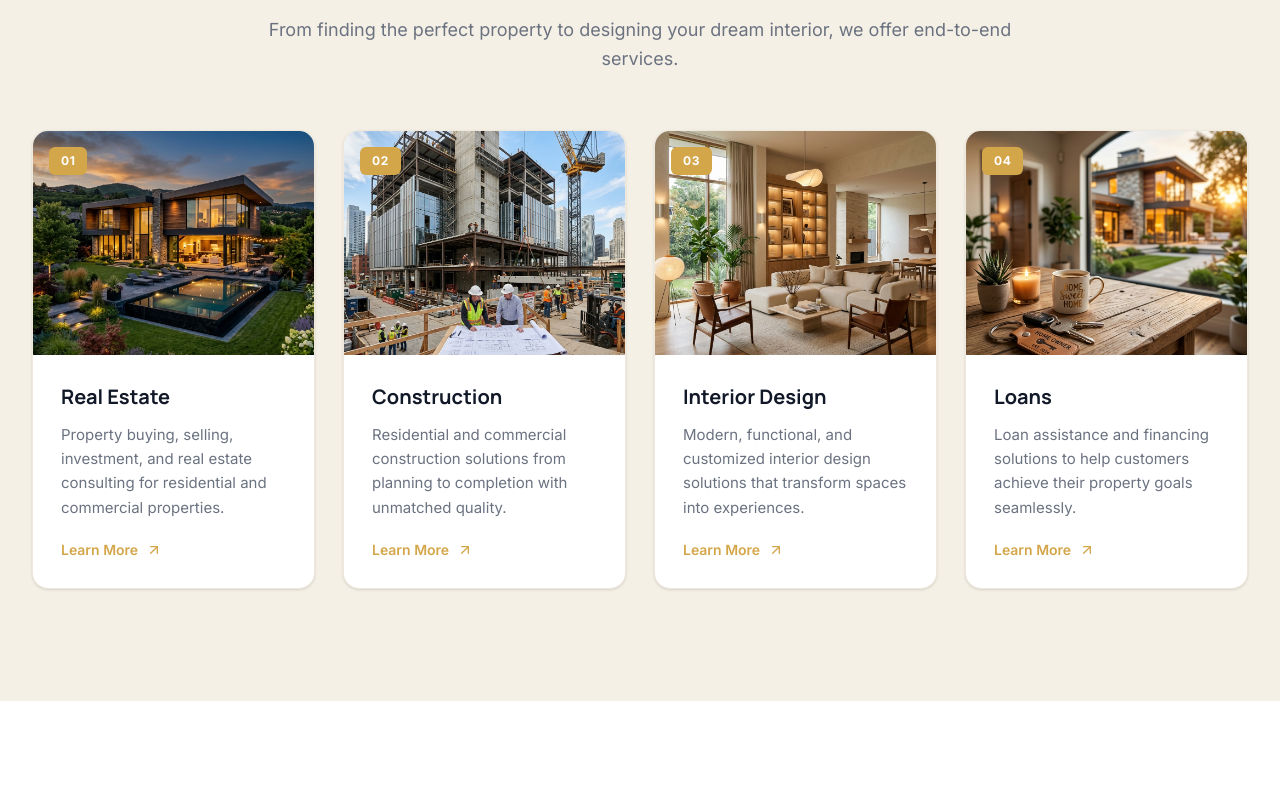
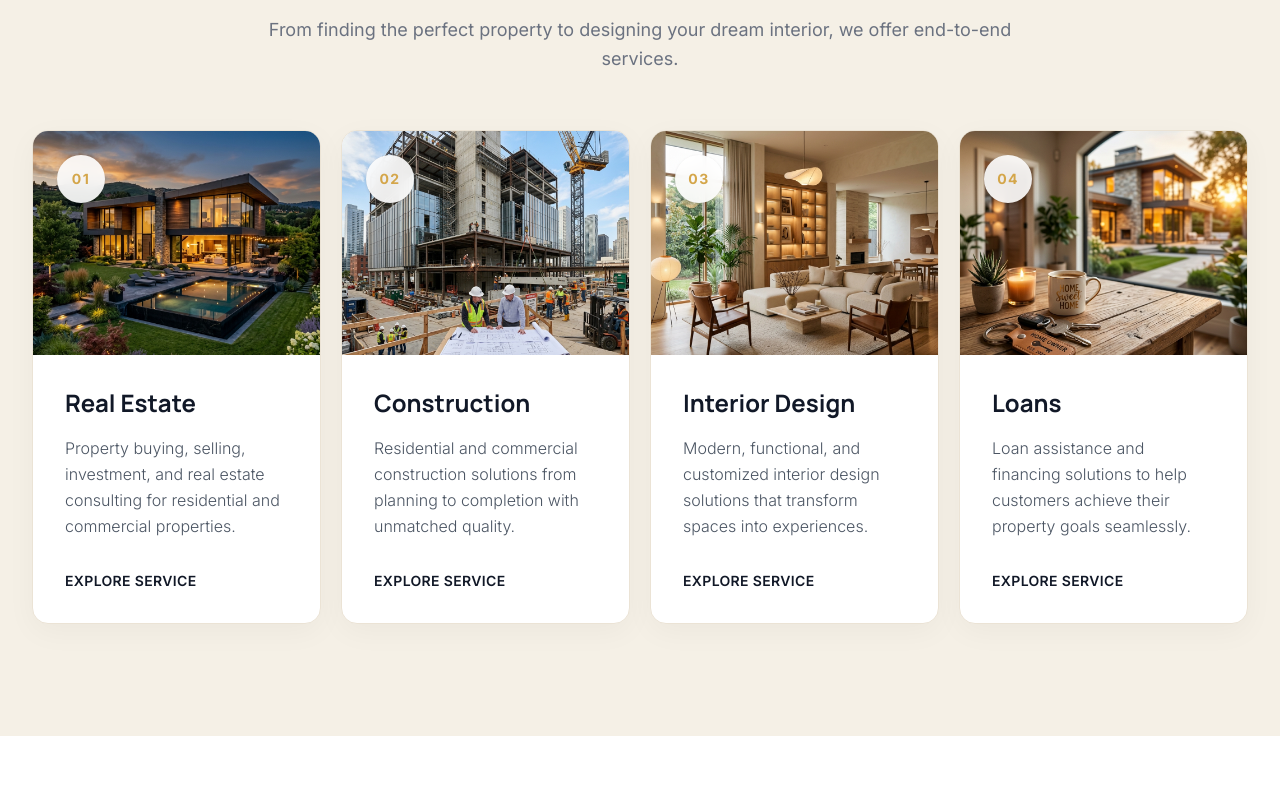
Before and after one commit to Mahesh0237/ManiRealestatewebsite, a React (Vite) app: page / in a window 1280 px wide. Shown: the part 1060-1860 px from the top of the page. Built offline with nearby package versions, Linux system fonts and the light colour scheme.

Commit message:
newupdates

```diff
--- a/src/components/layout/Footer.tsx
+++ b/src/components/layout/Footer.tsx
@@ -21,7 +21,7 @@ export default function Footer() {
   ];
 
   const socialLinks = [
-    { icon: FacebookIcon, href: '#', label: 'Facebook' },
+    { icon: FacebookIcon, href: 'https://www.facebook.com/share/19bDhnEQ4o/', label: 'Facebook' },
     { icon: InstagramIcon, href: 'https://www.instagram.com/my_dream_homes_and_interiors', label: 'Instagram' },
     { icon: LinkedInIcon, href: '#', label: 'LinkedIn' },
     { icon: YoutubeIcon, href: '#', label: 'YouTube' },
--- a/src/components/layout/Layout.tsx
+++ b/src/components/layout/Layout.tsx
@@ -13,7 +13,7 @@ export default function Layout() {
   }, [location.pathname]);
 
   return (
-    <div className="min-h-screen flex flex-col">
+    <div className="min-h-screen flex flex-col w-full overflow-hidden">
       <Header />
       <AnimatePresence mode="wait">
         <motion.main
--- a/src/components/sections/HeroCarousel.tsx
+++ b/src/components/sections/HeroCarousel.tsx
@@ -24,7 +24,7 @@ export default function HeroCarousel() {
   const slide = HERO_SLIDES[currentSlide];
 
   return (
-    <section className="relative h-screen min-h-[700px] overflow-hidden" id="hero">
+    <section className="relative h-[80vh] min-h-[500px] md:h-screen md:min-h-[700px] overflow-hidden" id="hero">
       {/* Background Images */}
       <AnimatePresence mode="sync">
         <motion.div
--- a/src/components/sections/ServicesSection.tsx
+++ b/src/components/sections/ServicesSection.tsx
@@ -13,7 +13,7 @@ export default function ServicesSection() {
           description="From finding the perfect property to designing your dream interior, we offer end-to-end services."
         />
 
-        <div className="grid grid-cols-1 sm:grid-cols-2 lg:grid-cols-4 gap-6 lg:gap-7">
+        <div className="grid grid-cols-1 sm:grid-cols-2 lg:grid-cols-4 gap-4 lg:gap-5">
           {SERVICES.map((service, index) => (
             <ScrollReveal key={service.id} delay={index * 0.1}>
               <ServiceCard service={service} index={index} />
--- a/src/components/ui/ServiceCard.tsx
+++ b/src/components/ui/ServiceCard.tsx
@@ -11,40 +11,49 @@ export default function ServiceCard({ service, index }: ServiceCardProps) {
   return (
     <Link
       to={service.link}
-      className="service-card group block bg-white rounded-2xl overflow-hidden shadow-sm border border-neutral-100/80"
+      className="service-card group flex flex-col h-full bg-white rounded-2xl overflow-hidden border border-neutral-100 shadow-[0_8px_30px_rgb(0,0,0,0.04)] hover:shadow-[0_20px_40px_rgb(0,0,0,0.08)] relative"
       style={{ animationDelay: `${index * 0.1}s` }}
     >
-      <div className="relative h-56 overflow-hidden">
+      <div className="relative h-56 overflow-hidden shrink-0">
+        <div className="absolute inset-0 bg-[var(--color-primary)]/10 z-10 opacity-0 group-hover:opacity-100 transition-opacity duration-500"></div>
         <img
           src={service.image}
           alt={service.title}
-          className="service-card-image w-full h-full object-cover"
+          className="service-card-image w-full h-full object-cover transform group-hover:scale-110 transition-transform duration-700 ease-[cubic-bezier(0.25,0.46,0.45,0.94)]"
           loading="lazy"
         />
-        <div className="absolute top-4 left-4">
-          <span
-            className="inline-block px-3 py-1.5 text-xs font-bold tracking-wider text-white rounded-md"
-            style={{ backgroundColor: 'var(--color-primary)' }}
+        <div className="absolute top-6 left-6 z-20">
+          <div
+            className="w-12 h-12 flex items-center justify-center rounded-full bg-white/90 backdrop-blur-sm shadow-sm"
           >
-            {service.number}
-          </span>
+            <span className="text-sm font-bold tracking-widest text-[var(--color-primary)]">
+              {service.number}
+            </span>
+          </div>
         </div>
       </div>
-      <div className="p-7">
+
+      <div className="p-8 relative flex flex-col grow">
+        <div className="absolute -top-6 right-8 w-12 h-12 bg-[var(--color-primary)] rounded-full flex items-center justify-center shadow-lg transform translate-y-4 opacity-0 group-hover:translate-y-0 group-hover:opacity-100 transition-all duration-500 z-20">
+          <ArrowUpRight className="w-5 h-5 text-white" />
+        </div>
+
         <h3
-          className="text-xl font-bold text-neutral-800 mb-3 group-hover:text-primary transition-colors duration-300"
-          style={{ fontFamily: 'var(--font-heading)', color: undefined }}
+          className="text-2xl font-bold text-neutral-800 mb-4 group-hover:text-[var(--color-primary)] transition-colors duration-300"
+          style={{ fontFamily: 'var(--font-heading)' }}
         >
-          <span className="group-hover:text-[var(--color-primary)] transition-colors duration-300">
-            {service.title}
-          </span>
+          {service.title}
         </h3>
-        <p className="text-neutral-400 text-[15px] leading-relaxed mb-5">
+
+        <p className="text-neutral-500 text-base leading-relaxed mb-8 font-light grow">
           {service.description}
         </p>
-        <div className="flex items-center gap-2 text-sm font-semibold text-[var(--color-primary)] group-hover:gap-3 transition-all duration-300">
-          Learn More
-          <ArrowUpRight className="w-4 h-4 transition-transform duration-300 group-hover:translate-x-0.5 group-hover:-translate-y-0.5" />
+
+        <div className="flex items-center gap-2 text-sm font-semibold tracking-wide text-neutral-800 uppercase group-hover:text-[var(--color-primary)] transition-colors duration-300 mt-auto">
+          <span className="relative">
+            Explore Service
+            <span className="absolute -bottom-1 left-0 w-0 h-[2px] bg-[var(--color-primary)] transition-all duration-300 group-hover:w-full"></span>
+          </span>
         </div>
       </div>
     </Link>
--- a/src/data/content.ts
+++ b/src/data/content.ts
@@ -131,7 +131,7 @@ export const CORE_VALUES: Value[] = [
 export const CONTACT_INFO: ContactInfo = {
   phone: '+91 81065 25150',
   email: 'mydreamhomesandinteriors@gmail.com',
-  address: '123 Business Avenue, Premium Tower, Suite 500, Mumbai, Maharashtra 400001',
+  address: 'BR Homes 5th floor ramalayam street fathenagar Hyderabad 500018',
   hours: 'Mon - Sat: 9:00 AM - 6:00 PM',
 };
 
--- a/src/index.css
+++ b/src/index.css
@@ -33,12 +33,15 @@
     scroll-behavior: smooth;
     font-family: var(--font-body);
     color: var(--color-neutral-500);
+    overflow-x: hidden;
+    width: 100%;
   }
 
   body {
     -webkit-font-smoothing: antialiased;
     -moz-osx-font-smoothing: grayscale;
     overflow-x: hidden;
+    width: 100%;
   }
 
   h1, h2, h3, h4, h5, h6 {
--- a/src/pages/ContactPage.tsx
+++ b/src/pages/ContactPage.tsx
@@ -15,7 +15,7 @@ export default function ContactPage() {
   ];
 
   const socialLinks = [
-    { icon: FacebookIcon, href: '#', label: 'Facebook' },
+    { icon: FacebookIcon, href: 'https://www.facebook.com/share/19bDhnEQ4o/', label: 'Facebook' },
     { icon: InstagramIcon, href: 'https://www.instagram.com/my_dream_homes_and_interiors', label: 'Instagram' },
     { icon: LinkedInIcon, href: '#', label: 'LinkedIn' },
     { icon: YoutubeIcon, href: '#', label: 'YouTube' },
@@ -110,7 +110,7 @@ export default function ContactPage() {
           <div className="max-w-7xl mx-auto px-6 lg:px-8 pb-20">
             <div className="rounded-2xl overflow-hidden shadow-lg border border-[var(--color-neutral-100)]">
               <iframe
-                src="https://www.google.com/maps/embed?pb=!1m18!1m12!1m3!1d241317.11609823277!2d72.74109995709657!3d19.08219783946896!2m3!1f0!2f0!3f0!3m2!1i1024!2i768!4f13.1!3m3!1m2!1s0x3be7c6306644edc1%3A0x5da4ed8f8d648c69!2sMumbai%2C%20Maharashtra!5e0!3m2!1sen!2sin!4v1234567890"
+                src={`https://maps.google.com/maps?q=${encodeURIComponent(CONTACT_INFO.address)}&t=&z=15&ie=UTF8&iwloc=&output=embed`}
                 width="100%"
                 height="450"
                 style={{ border: 0 }}
```
